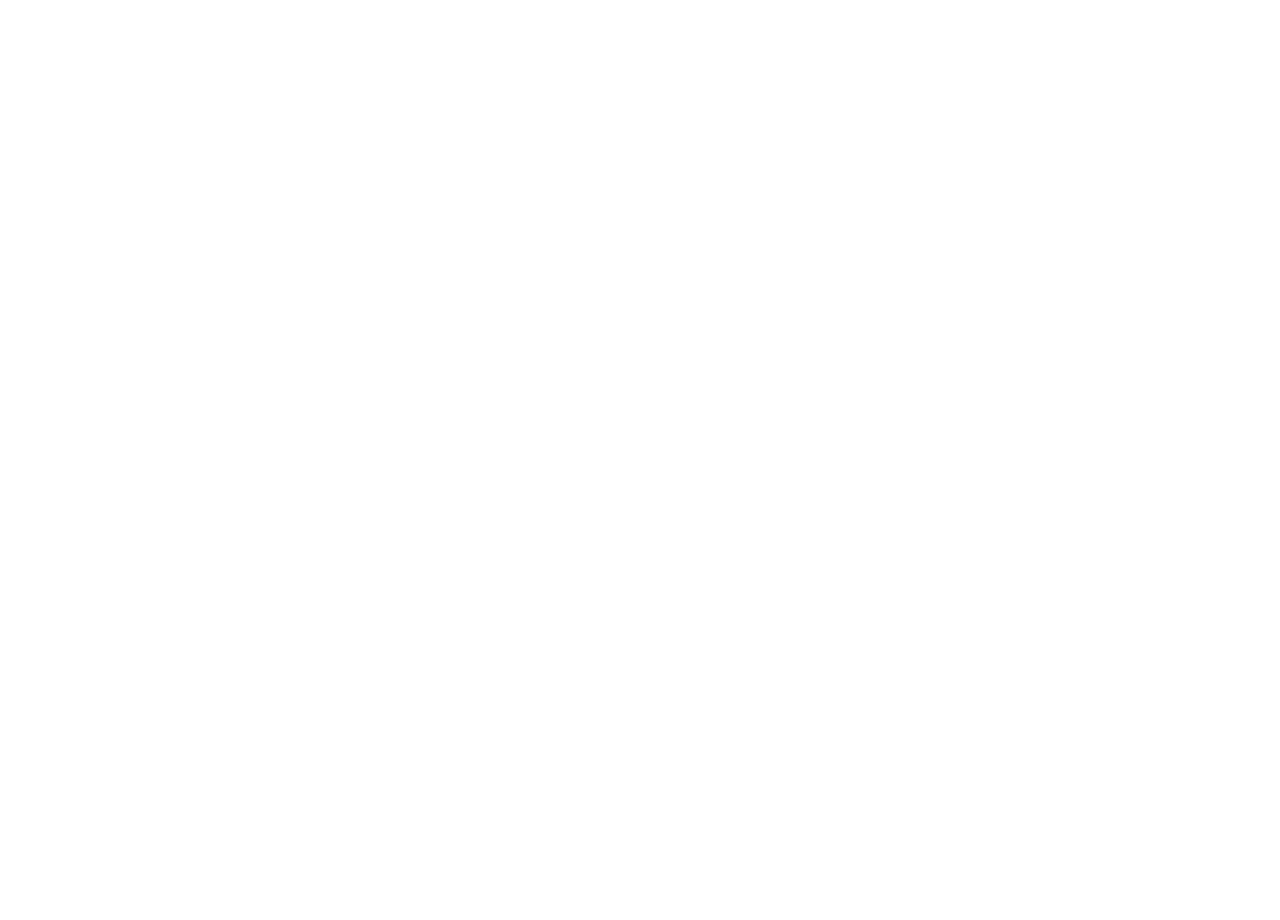
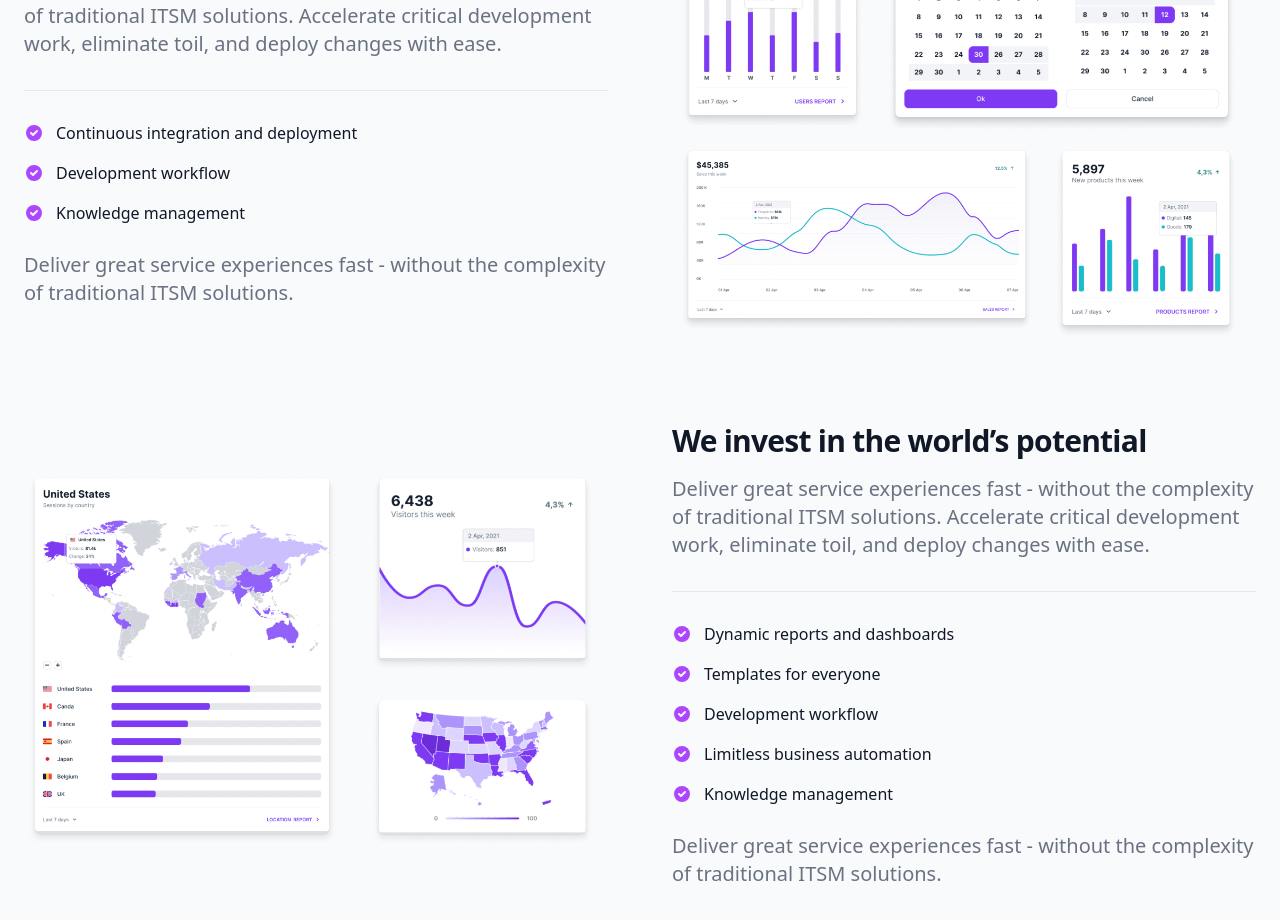
Before and after one commit to MD-Moniruzzaman-Arafat/lws-project-1, a React (Vite) app: page / in a window 1280 px wide. Shown: the part 860-1780 px from the top of the page. Before the commit the page ends 800 px from the top, so only its background shows below. Built offline with nearby package versions, Linux system fonts and the light colour scheme.

Commit message:
serviceOne component and subServiceOne and subServiceTwo component design

```diff
--- a/src/App.jsx
+++ b/src/App.jsx
@@ -2,6 +2,7 @@
 import CompaniesLogo from './components/companiesLogo/CompaniesLogo'
 import Header from './components/header/Header'
 import Hero from './components/hero/Hero'
+import ServiceOne from './components/serviceOne/ServiceOne'
 
 function App() {
   return (
@@ -9,6 +10,7 @@
       <Header />
       <Hero />
       <CompaniesLogo />
+      <ServiceOne />
     </>
   )
 }
--- /dev/null
+++ b/src/components/serviceOne/ServiceOne.jsx
@@ -0,0 +1,17 @@
+import SubServiceOne from './SubServiceOne'
+import SubServiceTwo from './SubServiceTwo'
+export default function ServiceOne() {
+  return (
+    <>
+      <section className="bg-gray-50 dark:bg-gray-800">
+        <div className="max-w-screen-xl px-4 py-8 mx-auto space-y-12 lg:space-y-20 lg:py-24 lg:px-6">
+          {/* <!-- Sub Service 1 --> */}
+          <SubServiceOne />
+
+          {/* <!-- Sub Service 2 --> */}
+          <SubServiceTwo />
+        </div>
+      </section>
+    </>
+  )
+}
--- /dev/null
+++ b/src/components/serviceOne/SubServiceOne.jsx
@@ -0,0 +1,89 @@
+import featureOne from '../../assets/features/feature-1.png'
+
+export default function SubServiceOne() {
+  return (
+    <>
+      <div className="items-center gap-8 lg:grid lg:grid-cols-2 xl:gap-16">
+        <div className="text-gray-500 sm:text-lg dark:text-gray-400">
+          <h2 className="mb-4 text-3xl font-extrabold tracking-tight text-gray-900 dark:text-white">
+            Work with tools you already use
+          </h2>
+          <p className="mb-8 font-light lg:text-xl">
+            Deliver great service experiences fast - without the complexity of
+            traditional ITSM solutions. Accelerate critical development work,
+            eliminate toil, and deploy changes with ease.
+          </p>
+
+          <ul
+            role="list"
+            className="pt-8 space-y-5 border-t border-gray-200 my-7 dark:border-gray-700"
+          >
+            <li className="flex space-x-3">
+              <svg
+                className="flex-shrink-0 w-5 h-5 text-purple-500 dark:text-purple-400"
+                fill="currentColor"
+                viewBox="0 0 20 20"
+                xmlns="http://www.w3.org/2000/svg"
+              >
+                <path
+                  fill-rule="evenodd"
+                  d="M10 18a8 8 0 100-16 8 8 0 000 16zm3.707-9.293a1 1 0 00-1.414-1.414L9 10.586 7.707 9.293a1 1 0 00-1.414 1.414l2 2a1 1 0 001.414 0l4-4z"
+                  clip-rule="evenodd"
+                ></path>
+              </svg>
+              <span className="text-base font-medium leading-tight text-gray-900 dark:text-white">
+                Continuous integration and deployment
+              </span>
+            </li>
+
+            <li className="flex space-x-3">
+              <svg
+                className="flex-shrink-0 w-5 h-5 text-purple-500 dark:text-purple-400"
+                fill="currentColor"
+                viewBox="0 0 20 20"
+                xmlns="http://www.w3.org/2000/svg"
+              >
+                <path
+                  fill-rule="evenodd"
+                  d="M10 18a8 8 0 100-16 8 8 0 000 16zm3.707-9.293a1 1 0 00-1.414-1.414L9 10.586 7.707 9.293a1 1 0 00-1.414 1.414l2 2a1 1 0 001.414 0l4-4z"
+                  clip-rule="evenodd"
+                ></path>
+              </svg>
+              <span className="text-base font-medium leading-tight text-gray-900 dark:text-white">
+                Development workflow
+              </span>
+            </li>
+
+            <li className="flex space-x-3">
+              <svg
+                className="flex-shrink-0 w-5 h-5 text-purple-500 dark:text-purple-400"
+                fill="currentColor"
+                viewBox="0 0 20 20"
+                xmlns="http://www.w3.org/2000/svg"
+              >
+                <path
+                  fill-rule="evenodd"
+                  d="M10 18a8 8 0 100-16 8 8 0 000 16zm3.707-9.293a1 1 0 00-1.414-1.414L9 10.586 7.707 9.293a1 1 0 00-1.414 1.414l2 2a1 1 0 001.414 0l4-4z"
+                  clip-rule="evenodd"
+                ></path>
+              </svg>
+              <span className="text-base font-medium leading-tight text-gray-900 dark:text-white">
+                Knowledge management
+              </span>
+            </li>
+          </ul>
+
+          <p className="mb-8 font-light lg:text-xl">
+            Deliver great service experiences fast - without the complexity of
+            traditional ITSM solutions.
+          </p>
+        </div>
+        <img
+          className="hidden w-full mb-4 rounded-lg lg:mb-0 lg:flex"
+          src={featureOne}
+          alt="dashboard feature image"
+        />
+      </div>
+    </>
+  )
+}
--- /dev/null
+++ b/src/components/serviceOne/SubServiceTwo.jsx
@@ -0,0 +1,124 @@
+import featureTwo from '../../assets/features/feature-2.png'
+
+export default function SubServiceTwo() {
+  return (
+    <>
+      <div className="items-center gap-8 lg:grid lg:grid-cols-2 xl:gap-16">
+        <img
+          className="hidden w-full mb-4 rounded-lg lg:mb-0 lg:flex"
+          src={featureTwo}
+          alt="feature image 2"
+        />
+        <div className="text-gray-500 sm:text-lg dark:text-gray-400">
+          <h2 className="mb-4 text-3xl font-extrabold tracking-tight text-gray-900 dark:text-white">
+            We invest in the world’s potential
+          </h2>
+          <p className="mb-8 font-light lg:text-xl">
+            Deliver great service experiences fast - without the complexity of
+            traditional ITSM solutions. Accelerate critical development work,
+            eliminate toil, and deploy changes with ease.
+          </p>
+
+          <ul
+            role="list"
+            className="pt-8 space-y-5 border-t border-gray-200 my-7 dark:border-gray-700"
+          >
+            <li className="flex space-x-3">
+              <svg
+                className="flex-shrink-0 w-5 h-5 text-purple-500 dark:text-purple-400"
+                fill="currentColor"
+                viewBox="0 0 20 20"
+                xmlns="http://www.w3.org/2000/svg"
+              >
+                <path
+                  fill-rule="evenodd"
+                  d="M10 18a8 8 0 100-16 8 8 0 000 16zm3.707-9.293a1 1 0 00-1.414-1.414L9 10.586 7.707 9.293a1 1 0 00-1.414 1.414l2 2a1 1 0 001.414 0l4-4z"
+                  clip-rule="evenodd"
+                ></path>
+              </svg>
+              <span className="text-base font-medium leading-tight text-gray-900 dark:text-white">
+                Dynamic reports and dashboards
+              </span>
+            </li>
+
+            <li className="flex space-x-3">
+              <svg
+                className="flex-shrink-0 w-5 h-5 text-purple-500 dark:text-purple-400"
+                fill="currentColor"
+                viewBox="0 0 20 20"
+                xmlns="http://www.w3.org/2000/svg"
+              >
+                <path
+                  fill-rule="evenodd"
+                  d="M10 18a8 8 0 100-16 8 8 0 000 16zm3.707-9.293a1 1 0 00-1.414-1.414L9 10.586 7.707 9.293a1 1 0 00-1.414 1.414l2 2a1 1 0 001.414 0l4-4z"
+                  clip-rule="evenodd"
+                ></path>
+              </svg>
+              <span className="text-base font-medium leading-tight text-gray-900 dark:text-white">
+                Templates for everyone
+              </span>
+            </li>
+
+            <li className="flex space-x-3">
+              <svg
+                className="flex-shrink-0 w-5 h-5 text-purple-500 dark:text-purple-400"
+                fill="currentColor"
+                viewBox="0 0 20 20"
+                xmlns="http://www.w3.org/2000/svg"
+              >
+                <path
+                  fill-rule="evenodd"
+                  d="M10 18a8 8 0 100-16 8 8 0 000 16zm3.707-9.293a1 1 0 00-1.414-1.414L9 10.586 7.707 9.293a1 1 0 00-1.414 1.414l2 2a1 1 0 001.414 0l4-4z"
+                  clip-rule="evenodd"
+                ></path>
+              </svg>
+              <span className="text-base font-medium leading-tight text-gray-900 dark:text-white">
+                Development workflow
+              </span>
+            </li>
+
+            <li className="flex space-x-3">
+              <svg
+                className="flex-shrink-0 w-5 h-5 text-purple-500 dark:text-purple-400"
+                fill="currentColor"
+                viewBox="0 0 20 20"
+                xmlns="http://www.w3.org/2000/svg"
+              >
+                <path
+                  fill-rule="evenodd"
+                  d="M10 18a8 8 0 100-16 8 8 0 000 16zm3.707-9.293a1 1 0 00-1.414-1.414L9 10.586 7.707 9.293a1 1 0 00-1.414 1.414l2 2a1 1 0 001.414 0l4-4z"
+                  clip-rule="evenodd"
+                ></path>
+              </svg>
+              <span className="text-base font-medium leading-tight text-gray-900 dark:text-white">
+                Limitless business automation
+              </span>
+            </li>
+
+            <li className="flex space-x-3">
+              <svg
+                className="flex-shrink-0 w-5 h-5 text-purple-500 dark:text-purple-400"
+                fill="currentColor"
+                viewBox="0 0 20 20"
+                xmlns="http://www.w3.org/2000/svg"
+              >
+                <path
+                  fill-rule="evenodd"
+                  d="M10 18a8 8 0 100-16 8 8 0 000 16zm3.707-9.293a1 1 0 00-1.414-1.414L9 10.586 7.707 9.293a1 1 0 00-1.414 1.414l2 2a1 1 0 001.414 0l4-4z"
+                  clip-rule="evenodd"
+                ></path>
+              </svg>
+              <span className="text-base font-medium leading-tight text-gray-900 dark:text-white">
+                Knowledge management
+              </span>
+            </li>
+          </ul>
+          <p className="font-light lg:text-xl">
+            Deliver great service experiences fast - without the complexity of
+            traditional ITSM solutions.
+          </p>
+        </div>
+      </div>
+    </>
+  )
+}
```
